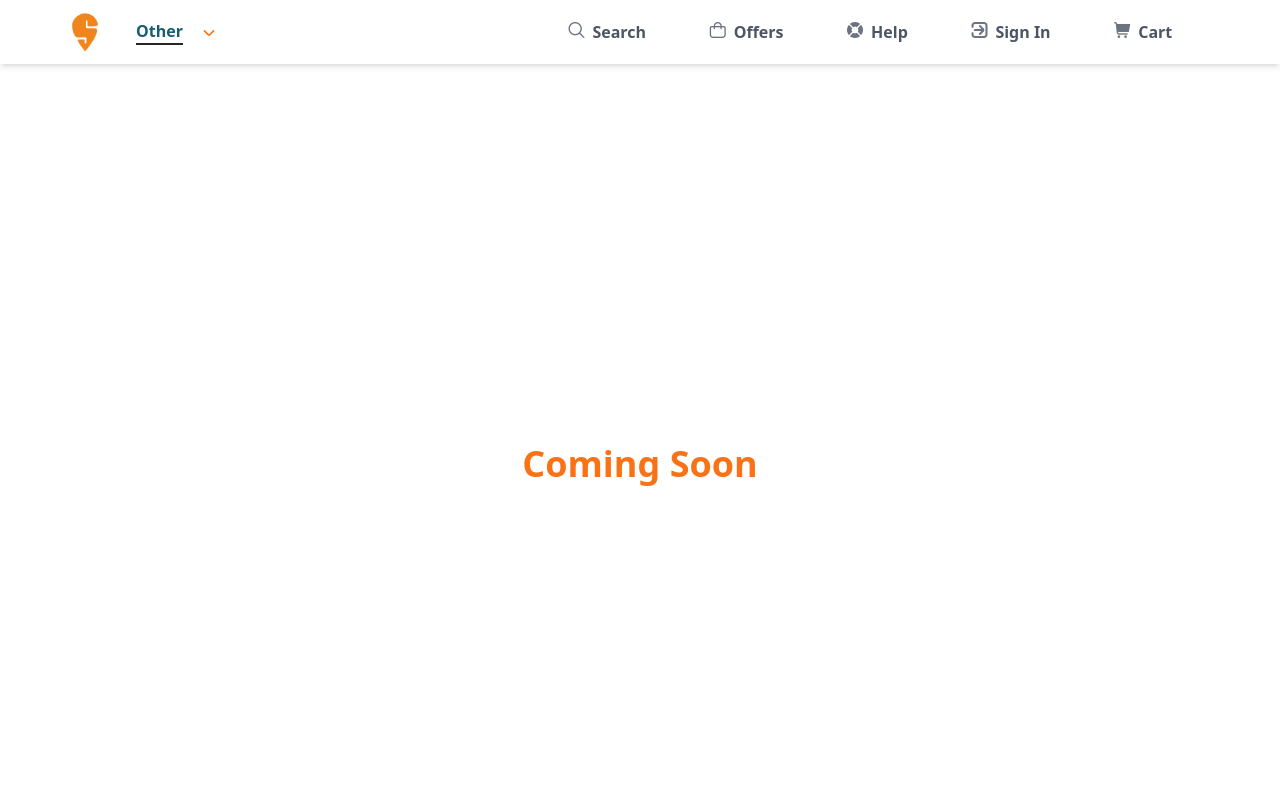
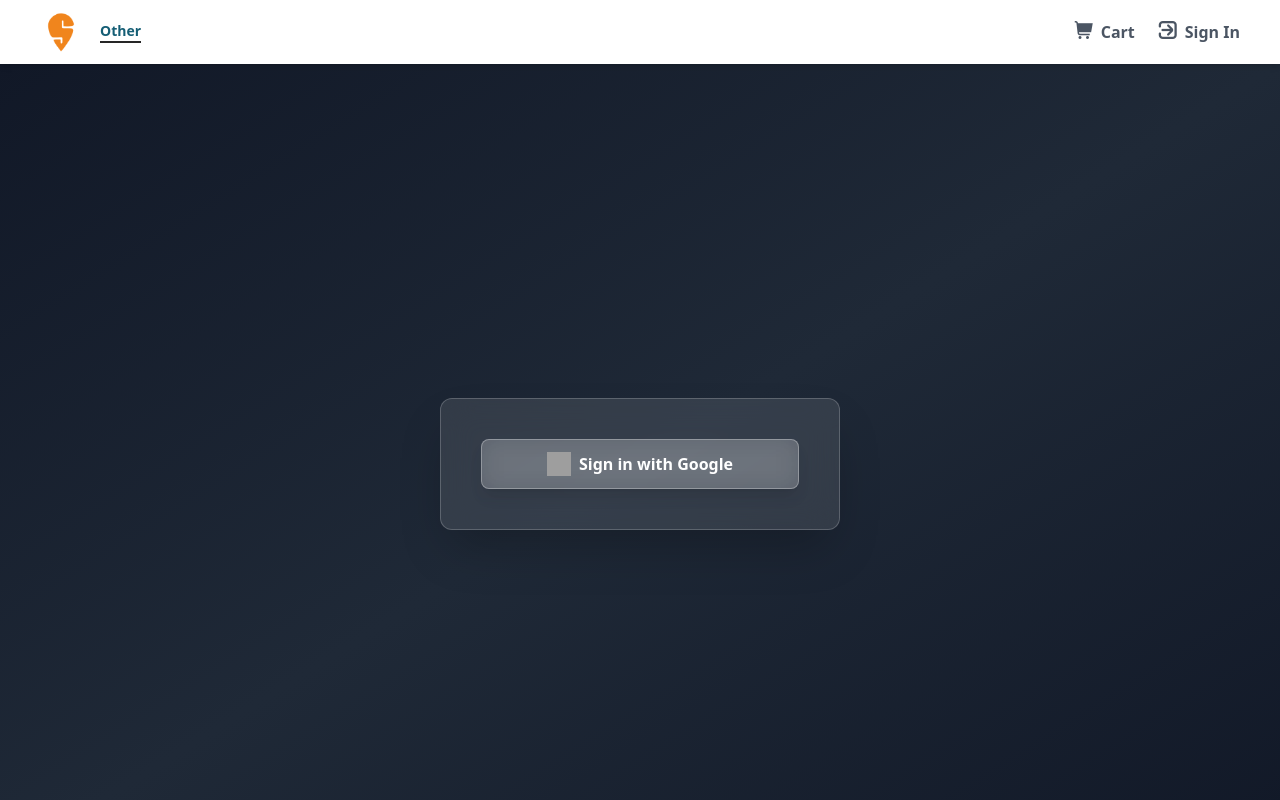
Before and after one commit to sahhoArjun097/SWIGGI2.0, a React (Vite) app: page /sign in a window 1280 px wide. Shown: the top 800 px of the page. Built offline with nearby package versions, Linux system fonts and the light colour scheme; grey boxes are pictures that could not be loaded.

Commit message:
added login firebase

```diff
--- a/package.json
+++ b/package.json
@@ -12,6 +12,7 @@
   "dependencies": {
     "@flaticon/flaticon-uicons": "^3.3.1",
     "@reduxjs/toolkit": "^2.5.1",
+    "firebase": "^11.3.0",
     "prop-types": "^15.8.1",
     "react": "^18.3.1",
     "react-dom": "^18.3.1",
--- a/src/App.jsx
+++ b/src/App.jsx
@@ -6,6 +6,7 @@ import Home from './components/Home';
 import RestaurantDetails from './components/RestaurantDetails';
 import Cart from './components/Cart';
 import Footer from './components/Footer';
+import SignPage from './components/SignPage'
 
 export const App = () => {
   const open = useSelector((state) => state.toggleSlice?.searchToogle)
@@ -17,6 +18,7 @@ export const App = () => {
         <Route path="/" element={<Home />} />
         <Route path="/restaurant/:id" element={<RestaurantDetails />} />
         <Route path="/cart" element={<Cart />} />
+        <Route path="/sign" element={<SignPage/>} />
         <Route path="*" element={
           <div className='w-full h-[100vh] flex justify-center items-center'>
             <h1 className='text-4xl font-bold text-orange-500 p-8'>Coming Soon</h1>
--- a/src/components/Cart.jsx
+++ b/src/components/Cart.jsx
@@ -1,9 +1,13 @@
 
 import { useDispatch, useSelector } from "react-redux";
 import { clearCart, deleteItem } from "../utils/cartSlice";
+import { useNavigate } from "react-router-dom";
+
 
 function Cart() {
+  const navigate  = useNavigate()
   const cartData = useSelector((state) => state.cartSlice.cartItems)
+  const userData = useSelector((state) => state.authSlice.userData);
   console.log(cartData)
   const dispatch = useDispatch()
 
@@ -12,6 +16,16 @@ function Cart() {
     newArr.splice(i, 1);
     dispatch(deleteItem(newArr))
 
+  }
+  function  handlePlacePay(){
+    if(!userData){
+      alert("Please login")
+      navigate("/sign")
+
+       return
+
+    }
+    alert("Order Placed")
   }
   function handleClearCart() {
     dispatch(clearCart())
@@ -77,7 +91,18 @@ function Cart() {
         ))}
       </div>
       <div className="mt-10 w-full max-w-4xl flex justify-between items-center bg-white p-5 shadow-md rounded-lg">
+        <div className="flex gap-3 ">
+
         <h1 className="text-xl font-bold text-gray-800">Total: ₹{totalPrice.toFixed(2)}</h1>
+        <button
+          onClick={handlePlacePay}
+          className="p-3 text-[12px] bg-green-600 text-white font-bold rounded-lg shadow hover:bg-green-700"
+        >
+          PROCEED TO PAY
+          {/* Clear Cart */}
+        </button>
+
+        </div>
         <button
           onClick={handleClearCart}
           className="px-5 py-3 text-[12px] bg-green-600 text-white font-bold rounded-lg shadow hover:bg-green-700"
--- a/src/components/Head.jsx
+++ b/src/components/Head.jsx
@@ -1,58 +1,50 @@
-
 import { Link, Outlet } from "react-router-dom";
 import { useDispatch, useSelector } from "react-redux";
 import { tooglepopbar } from "../utils/toogleSlice";
-
+import { useState } from "react";
 
 function Head() {
-
-  const cartData = useSelector((state)=> state.cartSlice.cartItems)
+  const cartData = useSelector((state) => state.cartSlice.cartItems);
+  const userData = useSelector((state) => state.authSlice.userData);
   const dispatch = useDispatch();
-
   const open = useSelector((state) => state.toogleSlice.searchToogle);
-
+  const [mobileMenuOpen, setMobileMenuOpen] = useState(false);
 
   function handleArrowGo() {
     dispatch(tooglepopbar());
   }
 
+  const toggleMobileMenu = () => {
+    setMobileMenuOpen(!mobileMenuOpen);
+  };
+
   const navItems = [
-    { name: "Search", image: <i className="fi fi-rr-search text-2xs"></i>, path: "/search" },
-    { name: "Offers", image: <i className="fi fi-rr-shopping-bag text-2xs"></i>, path: "/offer" },
-    { name: "Help", image: <i className="fi fi-sr-life-ring text-2xs "></i>, path: "/help" },
-    { name: "Sign In", image: <i className="fi fi-br-sign-in-alt text-2xs"></i>, path: "/signin" },
-    { name: "Cart", image: <i className="fi fi-ss-shopping-cart text-2xs"></i>, path: "/cart" },
+    { name: "Cart", icon: "fi fi-ss-shopping-cart", path: "/cart" },
+    { name: "Sign In", icon: "fi fi-br-sign-in-alt", path: "/sign" },
   ];
 
   return (
     <>
       {open && (
-        <div className="w-full z-10 h-[100vh] absolute bg-black/40">
-          <div className="w-[40%] h-full bg-white overflow-y-hidden">
-            <div className="w-full h-full p-10 flex flex-col gap-7">
-
+        <div className="fixed inset-0 z-10 bg-black/40 flex justify-start">
+          <div className="w-[80%] sm:w-[40%] h-full bg-white overflow-y-hidden p-6">
             <p className="flex text-black" onClick={handleArrowGo}>
               <i className="fi fi-rr-cross-small text-3xl"></i>
             </p>
-
             {/* Search bar */}
-              <div className="h-14 w-[400px] border shadow-lg">
+            <div className="mt-6 h-14 w-full border shadow-lg">
               <input
                 type="text"
                 placeholder="Search for area, street name.."
                 className="w-full p-4 border border-gray-400 shadow-md focus:outline-gray-100"
               />
             </div>
-
             {/* Location section */}
-              <div className="h-20 w-[400px] flex border shadow-lg gap-3 p-2">
-                <div className="flex">
-                  <i className="fi fi-tr-location-crosshairs mt-1"></i>
-                </div>
-                <div className="flex-col hover:text-orange-500">
+            <div className="mt-6 h-20 flex items-center border shadow-lg p-2 gap-3">
+              <i className="fi fi-tr-location-crosshairs text-lg"></i>
+              <div className="hover:text-orange-500">
                 <p>Get current location</p>
                 <p className="text-xs text-gray-400">Using GPS</p>
-                </div>
               </div>
             </div>
           </div>
@@ -60,43 +52,81 @@ function Head() {
       )}
 
       {/* Navbar */}
-      <div className="h-16 w-full shadow-md flex items-center justify-center relative">
-        <div className="flex w-[90%] justify-between">
-          {/* Logo and dropdown */}
-          <div className="w-1/4 h-14 flex items-center gap-4">
-            <div className="flex items-center gap-7">
+      <div className="h-16 w-full shadow-md flex items-center justify-between px-4 sm:px-10 relative bg-white">
+        {/* Logo & Toggle */}
+        <div className="flex items-center gap-4">
           <Link to="/">
-                <img src="/image.png" alt="" className="h-11" />
+            <img src="/image.png" alt="Logo" className="h-10 sm:h-11" />
           </Link>
-              <p className="text-2xs text-cyan-800 border-b-2 font-bold border-b-neutral-800">Other</p>
-            </div>
-            <div className="mt-2" onClick={handleArrowGo}>
-              <i className="fi fi-ss-angle-small-down text-xl text-orange-500"></i>
-            </div>
+          <p className="hidden sm:block text-sm text-cyan-800 border-b-2 font-bold border-b-neutral-800">Other</p>
+          <button onClick={handleArrowGo} className="text-orange-500 text-xl sm:hidden">
+            <i className="fi fi-ss-angle-small-down"></i>
+          </button>
         </div>
 
-          {/* Navigation items */}
-          <div className="w-3/5 h-14 flex justify-evenly gap-5 items-center">
-            {navItems.map((data, index) => (
-              <Link to={data.path} key={index}>
-                <div className="flex gap-2">
-                  <div className="mt-0 group">
-                    <p className="text-gray-500 hover:text-orange-500">{data.image}</p>
-                  </div>
-                  <p className="font-bold text-gray-600 cursor-pointer hover:text-orange-500">
-                    {data.name}
-                  </p>
-                  {data.name === "Cart" && cartData.length > 0 && (
+        {/* Desktop Nav */}
+        <div className="hidden sm:flex items-center gap-6">
+          {navItems.map((item, index) => (
+            item.name == "Sign In" ?
+              <Link to={item.path} key={index} className="flex gap-2 items-center text-gray-600 hover:text-orange-500">
+                {userData ? <img src={userData?.photo} className="h-9  w-9 rounded-3xl" alt="" /> : <i className={`${item.icon} text-lg`}></i>}
+                <p className="font-bold">{userData ? userData.name : item.name} </p>
+                {userData && item.name === "Cart" && cartData.length > 0 && (
                   <span className="text-white bg-orange-500 text-xs rounded-full px-2 py-0.5">
                     {cartData.length}
                   </span>
                 )}
+
+              </Link>
+              : <Link to={item.path} key={index} className="flex gap-2 items-center text-gray-600 hover:text-orange-500">
+                <i className={`${item.icon} text-lg`}></i>
+                <p className="font-bold">{item.name}</p>
+                {userData && item.name === "Cart" && cartData.length > 0 && (
+                  <span className="text-white bg-orange-500 text-xs rounded-full px-2 py-0.5">
+                    {cartData.length}
+                  </span>
+                )}
+              </Link>
+          ))}
         </div>
+
+        {/* Mobile Menu Button */}
+        <button onClick={toggleMobileMenu} className="sm:hidden text-xl">
+          <i className="fi fi-rr-menu-burger"></i>
+        </button>
+      </div>
+
+      {/* Mobile Menu */}
+      {mobileMenuOpen && (
+        <div className="fixed inset-0 bg-black/50 z-20 flex justify-end">
+          <div className="w-2/3 h-full bg-white p-6 flex flex-col gap-6">
+            <button onClick={toggleMobileMenu} className="text-3xl self-end">
+              <i className="fi fi-rr-cross-small"></i>
+            </button>
+            {navItems.map((item, index) => (
+              item.name == "Sign In" ?
+                <Link to={item.path} key={index} className="flex gap-2 items-center text-gray-600 hover:text-orange-500">
+                  {userData ? <img src={userData?.photo} className="h-9  w-9 rounded-3xl" alt="" /> : <i className={`${item.icon} text-lg`}></i>}
+                  <p className="font-bold">{userData ? userData.name : item.name} </p>
+                  { userData &&  item.name === "Cart" && cartData.length > 0 && (
+                    <span className="text-white bg-orange-500 text-xs rounded-full px-2 py-0.5">
+                      {cartData.length}
+                    </span>
+                  )}
+                </Link>
+                : <Link to={item.path} key={index} className="flex gap-2 items-center text-gray-600 hover:text-orange-500">
+                  <i className={`${item.icon} text-lg`}></i>
+                  <p className="font-bold">{item.name}</p>
+                   {userData &&  item.name === "Cart" && cartData.length > 0 && (
+                    <span className="text-white bg-orange-500 text-xs rounded-full px-2 py-0.5">
+                      {cartData.length}
+                    </span>
+                  )}
                 </Link>
             ))}
           </div>
         </div>
-      </div>
+      )}
 
       <Outlet />
     </>
--- a/src/components/LotItems.jsx
+++ b/src/components/LotItems.jsx
@@ -11,6 +11,9 @@ function LotItems() {
     setData(result?.data?.cards[1]?.card?.card?.gridElements?.infoWithStyle?.restaurants || []);
     setTitle(result?.data?.cards[2]?.card?.card || {});
   }
+   const filterItems = [
+    "Filter", "Sort By", "Fast Delivery", "New on Swiggy", "Ratings 4.0+", "Pure Veg", "Offers", "Rs. 300-Rs. 600", "Less than Rs. 300"
+  ]
 
   useEffect(() => {
     fetchData();
@@ -21,9 +24,7 @@ function LotItems() {
       <h1 className="font-bold text-2xl text-center md:text-left">{title?.title}</h1>
 
       <div className="flex flex-wrap gap-2 mt-5 justify-center md:justify-start">
-        {[
-          "Filter", "Sort By", "Fast Delivery", "New on Swiggy", "Ratings 4.0+", "Pure Veg", "Offers", "Rs. 300-Rs. 600", "Less than Rs. 300"
-        ].map((text, index) => (
+        {filterItems.map((text, index) => (
           <button
             key={index}
             className="px-3 py-2 border border-gray-300 rounded-2xl text-gray-600 text-sm font-semibold flex items-center gap-1">
--- /dev/null
+++ b/src/components/SignPage.jsx
@@ -0,0 +1,73 @@
+import { signInWithPopup, signOut } from "firebase/auth";
+import React from "react";
+import { auth, provider } from "../config/FirebaseAuth";
+import { useDispatch, useSelector } from "react-redux";
+import { addUser, removeUser } from "../utils/authSlice";
+import { useNavigate } from "react-router-dom";
+
+function SignPage() {
+  const navigate = useNavigate();
+  const userData = useSelector((state) => state.authSlice.userData);
+  const dispatch = useDispatch();
+
+  async function handleAuth() {
+    try {
+      const result = await signInWithPopup(auth, provider);
+      const userData = {
+        name: result.user.displayName,
+        photo: result.user.photoURL,
+      };
+      dispatch(addUser(userData));
+      navigate("/");
+    } catch (error) {
+      console.error("Error signing in:", error.message);
+    }
+  }
+
+  async function handleLogout() {
+    try {
+      await signOut(auth);
+      dispatch(removeUser());
+    } catch (error) {
+      console.error("Error signing out:", error.message);
+    }
+  }
+
+  return (
+    <div className="min-h-screen flex items-center justify-center bg-gradient-to-br from-gray-900 via-gray-800 to-gray-900">
+      <div className="bg-white bg-opacity-10 backdrop-blur-lg p-10 rounded-xl shadow-2xl w-[400px] text-center border border-white/20">
+        {userData ? (
+          <div>
+            <img
+              src={userData.photo}
+              alt="Profile"
+              className="w-20 h-20 rounded-full mx-auto mb-4 border-4 border-white"
+            />
+            <h2 className="text-2xl font-bold text-white">{userData.name}</h2>
+            <p className="text-gray-300 mb-6">You are signed in</p>
+            <button
+              onClick={handleLogout}
+              className="w-full bg-gradient-to-r from-red-500 to-red-700 text-white font-semibold py-3 rounded-lg transition duration-300 shadow-lg hover:from-red-600 hover:to-red-800"
+            >
+              Logout
+            </button>
+          </div>
+        ) : (
+          <button
+            onClick={handleAuth}
+            className="flex items-center justify-center w-full bg-white/20 hover:bg-white/30 text-white font-semibold py-3 rounded-lg transition duration-300 shadow-lg border border-white/30 backdrop-blur-md"
+          >
+            <img
+              src="https://www.svgrepo.com/show/355037/google.svg"
+              alt="Google Logo"
+              className="w-6 h-6 mr-2"
+            />
+            Sign in with Google
+          </button>
+        )}
+      </div>
+    </div>
+  );
+}
+
+export default SignPage;
--- a/src/components/WhatInMind.jsx
+++ b/src/components/WhatInMind.jsx
@@ -42,13 +42,13 @@ function WhatInMind() {
         <div className="h-[35px] w-[100px] flex gap-2">
           <div
             onClick={handlePrev}
-            className={`${bgColor} cursor-pointer rounded-full w-[35px] h-[35px] flex items-center justify-center`}
+            className={`${bgColor} cursor-pointer rounded-full w-[25px] h-[25px] md:w-[35px] md:h-[35px] flex items-center justify-center`}
           >
             <i className="fi fi-tr-arrow-small-right text-xl md:text-2xl"></i>
           </div>
           <div
             onClick={handleNext}
-            className={`${backgColor} cursor-pointer rounded-full w-[35px] h-[35px] flex items-center justify-center`}
+            className={`${backgColor} cursor-pointer rounded-full w-[25px] h-[25px] md:w-[35px] md:h-[35px] flex items-center justify-center`}
           >
             <i className="fi fi-tr-arrow-small-left text-xl md:text-2xl"></i>
           </div>
--- /dev/null
+++ b/src/config/FirebaseAuth.js
@@ -0,0 +1,17 @@
+import { initializeApp } from "firebase/app";
+import { getAuth, GoogleAuthProvider } from "firebase/auth";
+
+const firebaseConfig = {
+  apiKey: "AIzaSyD-ZkN3wcBrgrYd_Laxx2Rffb-3s7WZDFs",
+  authDomain: "swiggi-auth.firebaseapp.com",
+  projectId: "swiggi-auth",
+  storageBucket: "swiggi-auth.appspot.com",
+  messagingSenderId: "588294331418",
+  appId: "1:588294331418:web:cafc1ea94c3391135445a3",
+};
+
+const app = initializeApp(firebaseConfig);
+const auth = getAuth(app);
+const provider = new GoogleAuthProvider();
+
+export { auth, provider };
--- a/src/utils/Store.js
+++ b/src/utils/Store.js
@@ -1,11 +1,13 @@
 import { configureStore } from "@reduxjs/toolkit";
 import toogleSlice from "./toogleSlice";
 import cartSlice from "./cartSlice";
+import authSlice from "./authSlice";
 
 const Store = configureStore({
     reducer :{
        toogleSlice,
-       cartSlice
+       cartSlice,
+       authSlice
 
     }
 })
--- /dev/null
+++ b/src/utils/authSlice.js
@@ -0,0 +1,25 @@
+import { createSlice } from "@reduxjs/toolkit";
+import { json } from "react-router-dom";
+
+
+const authSlice = createSlice({
+    name:"authSlice",
+    initialState:{
+        userData:JSON.parse(localStorage.getItem("userData"))|| null
+    },
+
+    reducers:{
+    addUser:(state,action)=>{
+        state.userData = action.payload
+        localStorage.setItem("userData",JSON.stringify(action.payload))
+
+    },
+    removeUser:(state)=>{
+        state.userData = null
+        localStorage.removeItem("userData")
+
+    }
+}
+})
+export const {addUser,removeUser} = authSlice.actions
+export default authSlice.reducer;
```
Also changed, not shown: 1 other file (tests, documents, lock files or other folders). Lines whose indentation alone changed are shown as unchanged.
